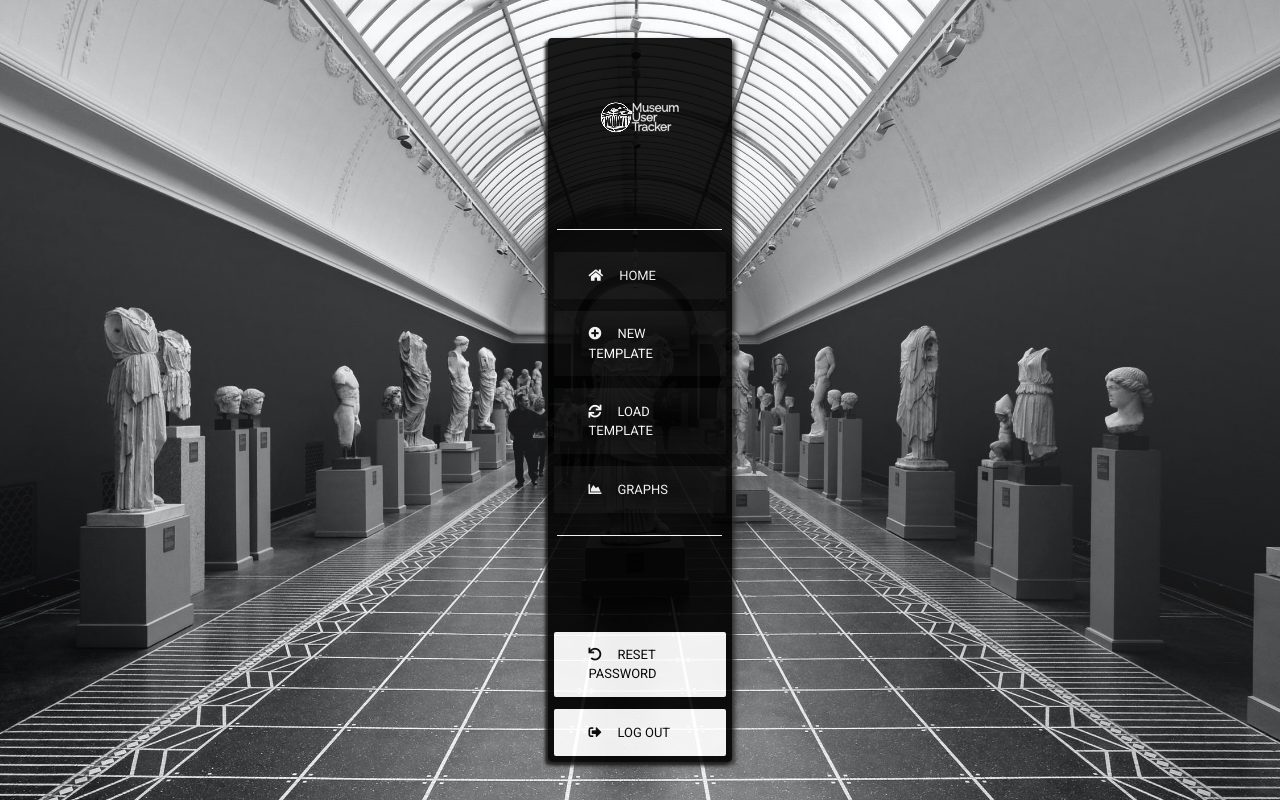
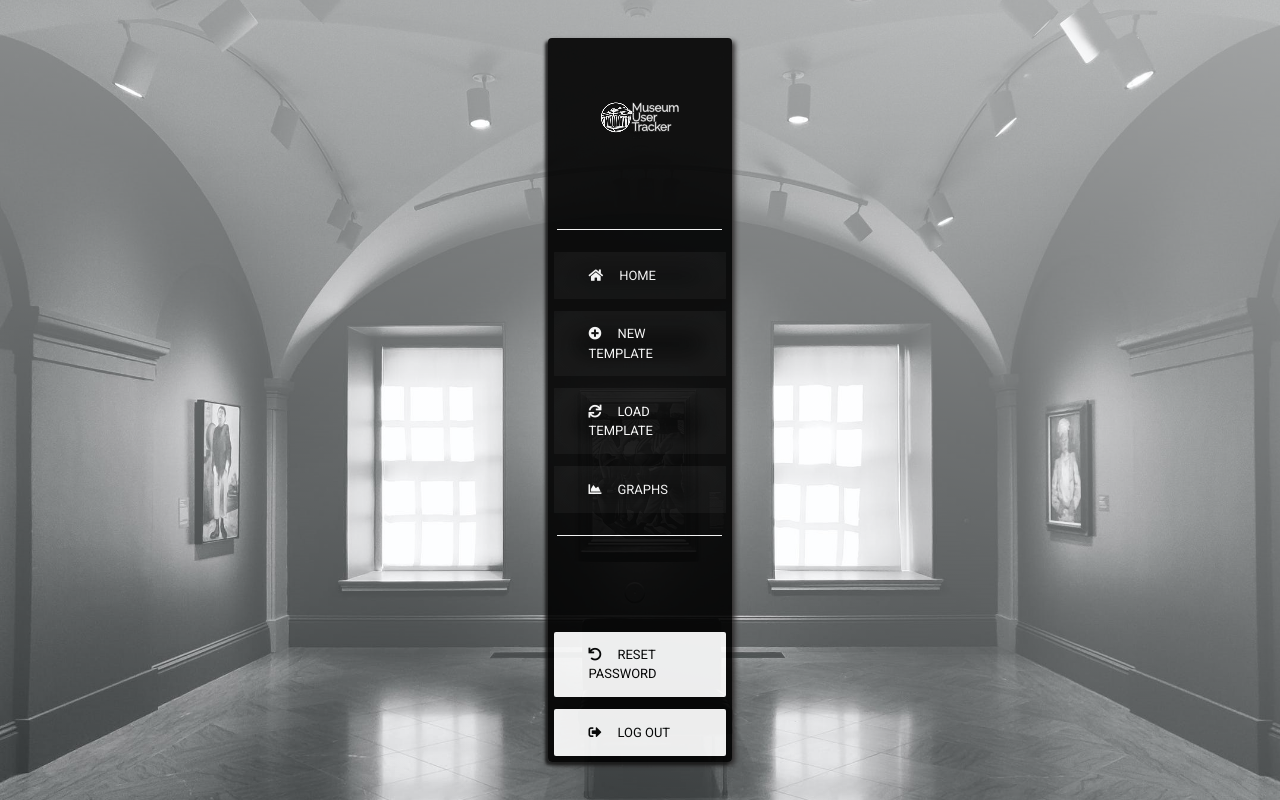
Before and after one commit to AdonisAgelis/thesis-project, a React (Create React App) app in the folder frontend/: page /profile in a window 1280 px wide. Built offline with nearby package versions, Linux system fonts and the light colour scheme.

Commit message:
DropDown Bug Fix (kseftilisma se adwni)

```diff
--- a/frontend/src/buttons.component.js
+++ b/frontend/src/buttons.component.js
@@ -37,9 +37,10 @@ class Buttons extends React.Component {
     };
   }
 
-  handleDropDown = async (index, testing) => {
+  handleDropDown = async (index) => {
     await this.setState({ test: index });
     console.log(this.state.test);
+    await this.setState({ people: "NUMBER OF PEOPLE" });
   };
 
   handleSecondDropDown = async (testing) => {
--- a/frontend/src/profile.css
+++ b/frontend/src/profile.css
@@ -21,7 +21,7 @@
   background: linear-gradient(
     10deg,
     rgba(236, 0, 0, 0),
-    rgba(255, 255, 255, 0.219) 100%
+    rgba(255, 255, 255, 0.562) 100%
   );
 }
 
```
Also changed, not shown: frontend/src/prof.jpg.
